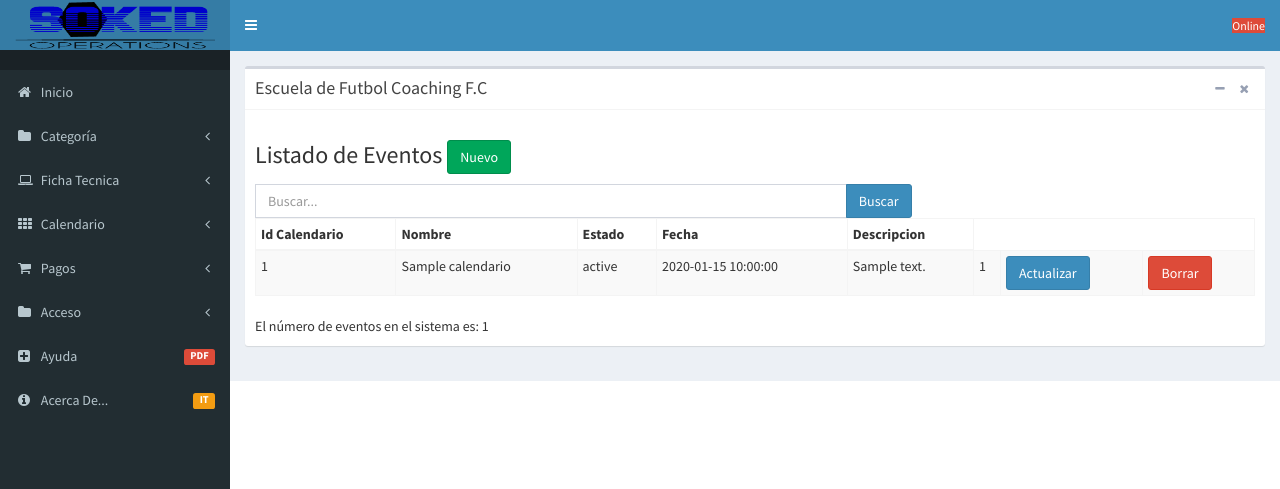
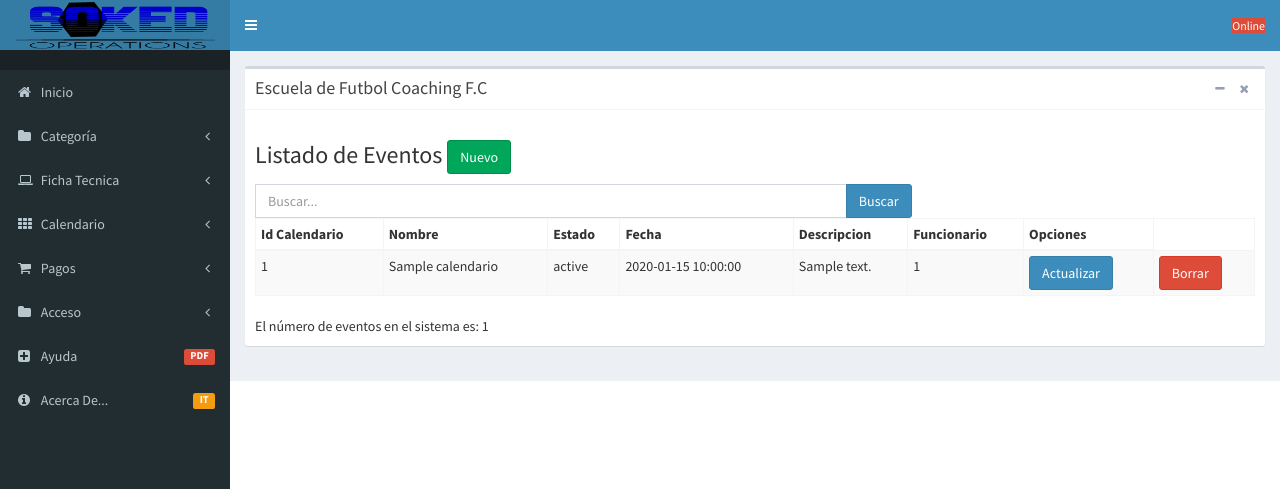
Before and after one commit to patricia0515/sokedop, a PHP site: page /vista/modulos/calendario/vista_index_calendario.php in a window 1280 px wide. Shown: the top 489 px of the page. Run offline with PHP 8.4, Linux system fonts and the light colour scheme; tables that the repository leaves empty hold one stand-in row (values such as "Sample post").

Commit message:
se actualiza los archivos vista_index_calendario y vista_modificar_calendario

```diff
--- a/vista/modulos/calendario/vista_index_calendario.php
+++ b/vista/modulos/calendario/vista_index_calendario.php
@@ -47,6 +47,8 @@
                                         <th>Estado</th>
                                         <th>Fecha</th>
                                         <th>Descripcion</th>
+                                        <th>Funcionario</th>
+                                        <th>Opciones</th>
                                       </thead>
                                       <!--Este bucle va recorrear todas los estudiantes, los va a almacenar en la variable $est de manera independiente y se ira mostrando en las filas-->
                                       <?php
--- a/vista/modulos/calendario/vista_modificar_calendario.php
+++ b/vista/modulos/calendario/vista_modificar_calendario.php
@@ -9,7 +9,7 @@ $errores= array();
 //Pregunta si está llegando una petición por POST, lo que significa que el usuario envió el formulario.
 if ($_SERVER['REQUEST_METHOD'] == 'POST')
 {
-    $id_calendario = isset($_POST['idcalendario']) ? $_POST['idcalendario'] : null;
+$id_calendario = isset($_POST['idcalendario']) ? $_POST['idcalendario'] : null;
 $nombre_calendario = isset($_POST['nombre_calendario']) ? $_POST['nombre_calendario'] : null;
 $estado_calendario = isset($_POST['estado_calendario']) ? $_POST['estado_calendario'] : null;
 $fecha_calendario = isset($_POST['fecha_calendario']) ? $_POST['fecha_calendario'] : null;
@@ -57,7 +57,7 @@ else
 {
     $id_calendario=isset($_REQUEST['id']) ? $_REQUEST['id']:null;
     $cal = new calendario();
-    if ($resultado=$cal->buscar('calendario',$id_calendario))
+    if ($resultado=$cal->actualizar('calendario',$id_calendario))
     {
       foreach ($resultado as $v)
       {
```
